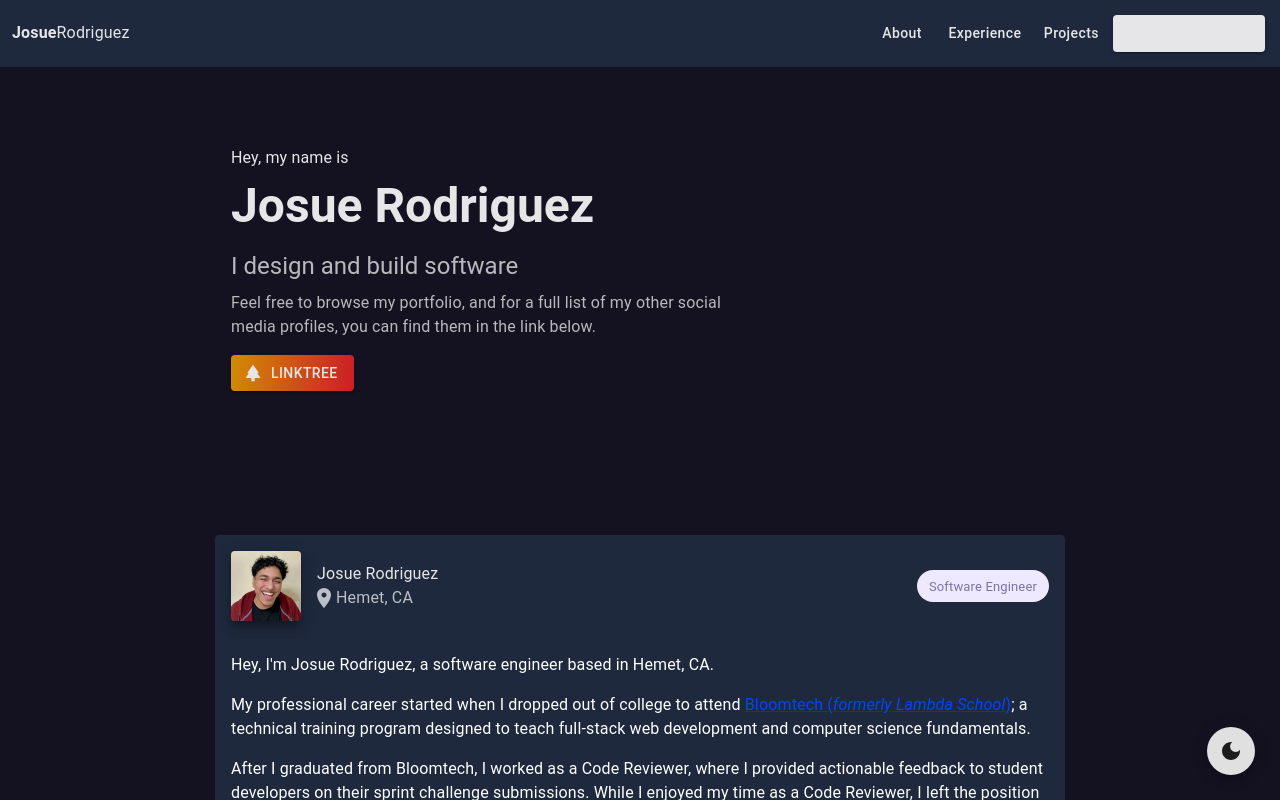
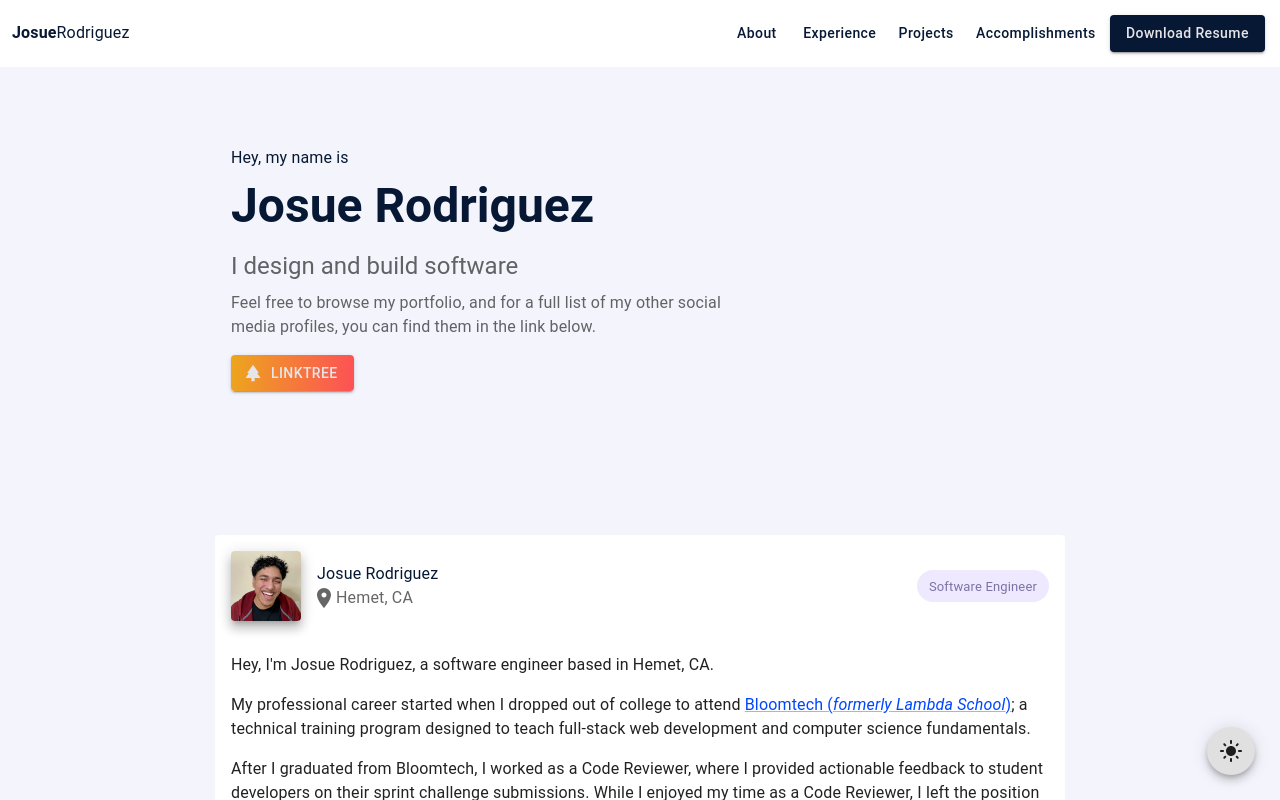
Before and after one commit to maybejosue/portfolio, a Next.js app in the folder client/: page / in a window 1280 px wide. Shown: the top 800 px of the page. Built offline with nearby package versions, Linux system fonts and the light colour scheme.

Commit message:
resume is downloadable

```diff
--- a/client/components/Navbar.tsx
+++ b/client/components/Navbar.tsx
@@ -60,6 +60,7 @@ export default function Navbar() {
                                             color: '#E6E5E8',
                                             bgcolor: 'secordary.main',
                                         }}
+                                        download="Josue Rodriguez Resume.pdf"
                                     >
                                         {name}
                                     </Button>
--- a/client/content/tabs.ts
+++ b/client/content/tabs.ts
@@ -3,5 +3,5 @@ export const tabs = [
     { name: 'Experience', link: 'experience' },
     { name: 'Projects', link: 'projects' },
     { name: 'Accomplishments', link: 'accomplishments' },
-    // { name: 'Resume', link: 'resume' },
+    { name: 'Download Resume', link: '/resume.pdf' },
 ]
--- a/client/pages/_app.tsx
+++ b/client/pages/_app.tsx
@@ -20,7 +20,7 @@ function MyApp({ Component, pageProps }: AppProps) {
     const [mode, setMode] = useState<PaletteMode>('light')
 
     useEffect(() => {
-        setMode((localStorage.getItem('mode') as PaletteMode) || 'dark')
+        setMode((localStorage.getItem('mode') as PaletteMode) || 'light')
     }, [])
 
     const updateMode = useMemo(
```
Also changed, not shown: 2 other files (tests, documents, lock files or other folders).
